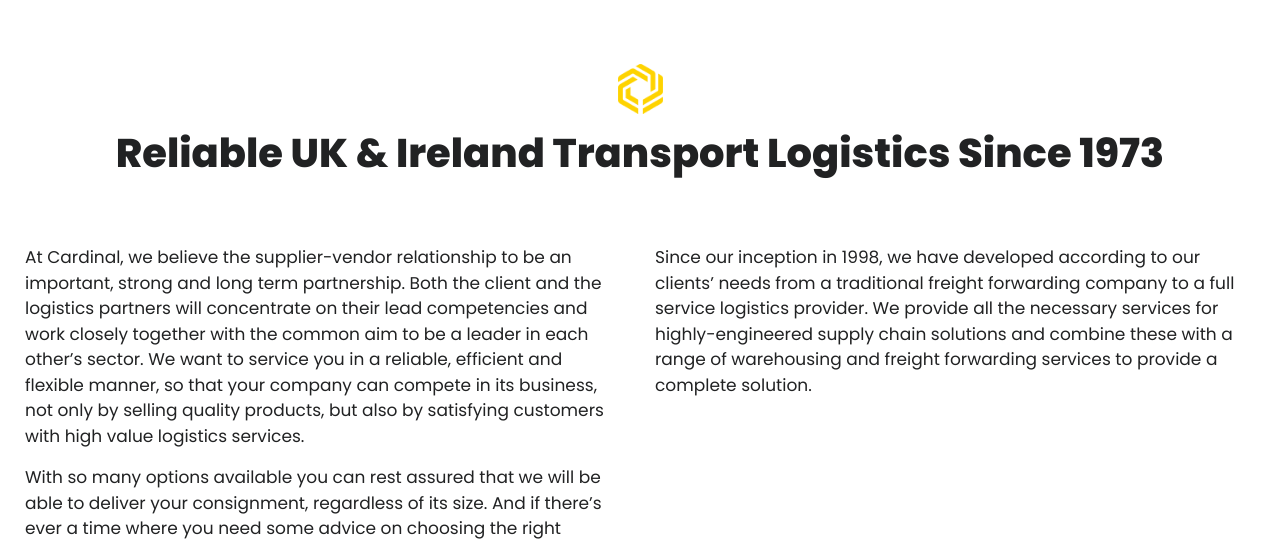
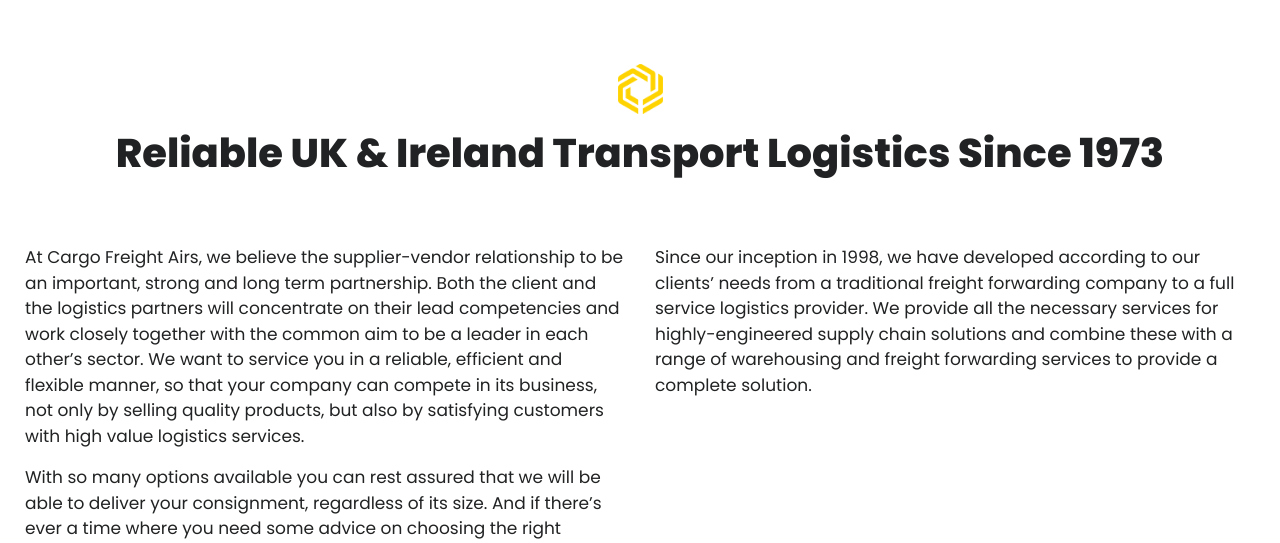
Before and after one commit to johnokwu/Cargo-freightairs.com, a PHP site: page /services.php in a window 1280 px wide; the page is wider, and only the part inside the window is pictured. Shown: the part 836-1379 px from the top of that part. Run offline with PHP 8.4, Linux system fonts and the light colour scheme; some libraries are stand-ins or nearby versions.

Commit message:
third commit

```diff
--- a/services.php
+++ b/services.php
@@ -1,5 +1,5 @@
 <?php
-  include('include/header.php');
+include('include/header.php');
 ?>
 <!-- end page-header -->
 <section class="content-section">
@@ -16,7 +16,7 @@
          </div>
          <!-- end col-12 -->
          <div class="col-lg-6">
-            <p>At Cardinal, we believe the supplier-vendor relationship to be an
+            <p>At Cargo Freight Airs, we believe the supplier-vendor relationship to be an
                important, strong and long term partnership. Both the client and
                the logistics partners will concentrate on their lead competencies
                and work closely together with the common aim to be a leader in
@@ -118,7 +118,7 @@
                <h2>Supply Chain
                   Solutions
                </h2>
-               <p>At Cardinal, we’re passionate about helping our
+               <p>At Cargo Freight Airs, we’re passionate about helping our
                   clients operate their supply chains more effectively.
                   To achieve this we design and implement
                   transformative solutions that are customised for
@@ -180,7 +180,7 @@
          <div class="col-lg-6">
             <div class="side-content light">
                <h2>Global Freight Forwarding</h2>
-               <p>At Cardinal, we’re passionate about helping our
+               <p>At Cargo Freight Airs, we’re passionate about helping our
                   clients operate their supply chains more effectively.
                   To achieve this we design and implement
                   transformative solutions that are customised for
@@ -285,5 +285,5 @@
 </section>
 <!-- end content-section -->
 <?php
-  include('include/footer.php');
+include('include/footer.php');
 ?>
```
